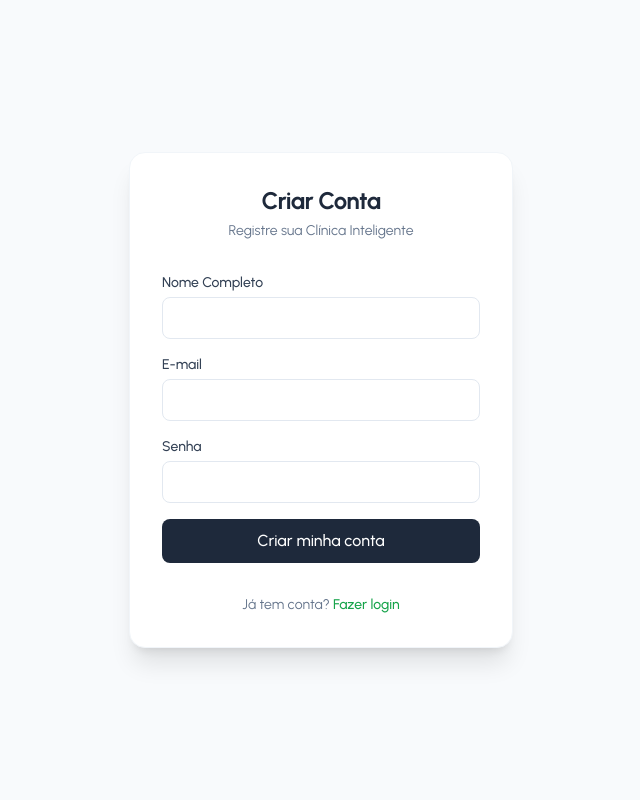
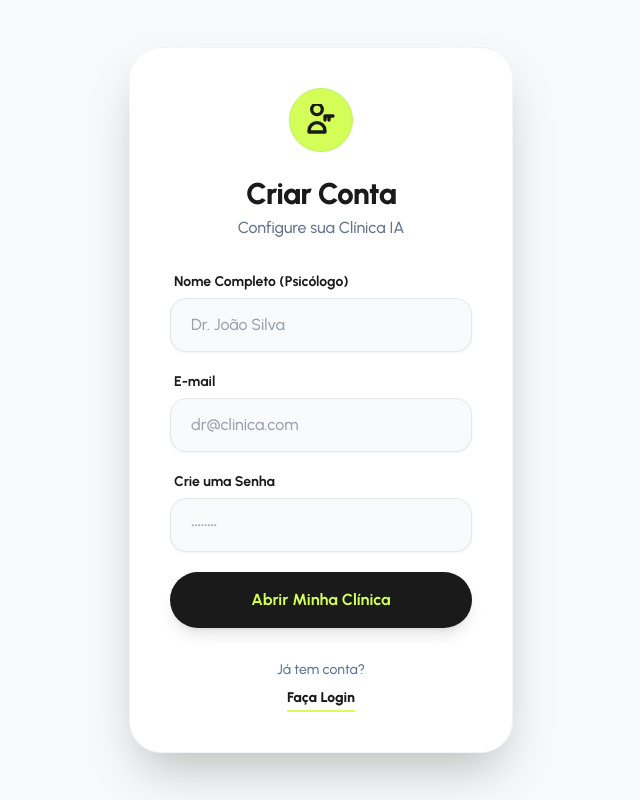
Before and after one commit to gpaolilo/Clinica_inteligente, a React (Vite) app in the folder apps/web/: page /register in a window 1280 px wide. Shown: the whole page, without its empty margins (319-959 px from the left). Built offline with nearby package versions, Linux system fonts and the light colour scheme; no server answers.

Commit message:
feat: implement authentication pages for user registration and login using Supabase

```diff
--- a/apps/web/src/pages/Login.tsx
+++ b/apps/web/src/pages/Login.tsx
@@ -23,52 +23,53 @@ export default function Login() {
   }
 
   return (
-    <div className="min-h-screen flex items-center justify-center bg-slate-50 px-4">
-      <div className="bg-white p-8 rounded-2xl shadow-xl w-full max-w-sm border border-slate-100">
-        <div className="text-center mb-8">
-          <div className="bg-primary-100 text-primary-600 w-12 h-12 rounded-full flex items-center justify-center mx-auto mb-4">
-            <svg className="w-6 h-6" fill="none" stroke="currentColor" viewBox="0 0 24 24">
-              <path strokeLinecap="round" strokeLinejoin="round" strokeWidth={2} d="M12 15v2m-6 4h12a2 2 0 002-2v-6a2 2 0 00-2-2H6a2 2 0 00-2 2v6a2 2 0 002 2zm10-10V7a4 4 0 00-8 0v4h8z" />
+    <div className="min-h-screen flex items-center justify-center bg-background px-4 font-sans selection:bg-neon selection:text-dark">
+      <div className="bg-surface p-10 rounded-[32px] shadow-2xl w-full max-w-sm border border-slate-100 flex flex-col items-center">
+        <div className="text-center mb-8 w-full">
+          <div className="bg-neon text-dark w-16 h-16 rounded-full flex items-center justify-center mx-auto mb-6 shadow-sm border border-lime-300">
+            <svg className="w-8 h-8" fill="none" stroke="currentColor" viewBox="0 0 24 24">
+              <path strokeLinecap="round" strokeLinejoin="round" strokeWidth={2.5} d="M12 15v2m-6 4h12a2 2 0 002-2v-6a2 2 0 00-2-2H6a2 2 0 00-2 2v6a2 2 0 002 2zm10-10V7a4 4 0 00-8 0v4h8z" />
             </svg>
           </div>
-          <h2 className="text-2xl font-bold text-slate-800 tracking-tight">Bem-vindo de volta</h2>
-          <p className="text-slate-500 mt-1 text-sm">Acesse sua Clínica Inteligente</p>
+          <h2 className="text-3xl font-extrabold text-dark tracking-tight">Clinica.ia</h2>
+          <p className="text-slate-500 font-medium mt-1">Inteligência Privada Autônoma</p>
         </div>
 
-        {error && <div className="bg-rose-50 text-rose-600 p-3 rounded-lg mb-4 text-sm border border-rose-100">{error}</div>}
+        {error && <div className="w-full bg-rose-50 text-rose-600 p-3 rounded-xl mb-4 text-sm font-semibold border border-rose-100 text-center">{error}</div>}
 
-        <form onSubmit={handleLogin} className="space-y-4">
+        <form onSubmit={handleLogin} className="space-y-5 w-full">
           <div>
-            <label className="block text-sm font-medium text-slate-700 mb-1">E-mail</label>
+            <label className="block text-sm font-bold text-dark mb-1.5 px-1">E-mail</label>
             <input
               type="email"
               required
               placeholder="dr@clinica.com"
-              className="w-full px-4 py-2 border border-slate-200 rounded-lg focus:ring-2 focus:ring-primary-500 focus:border-primary-500 outline-none transition-all"
+              className="w-full px-5 py-3.5 bg-slate-50 border border-slate-200 rounded-2xl focus:bg-white focus:ring-2 focus:ring-neon focus:border-neon outline-none transition-all text-dark font-medium shadow-sm"
               value={email}
               onChange={(e) => setEmail(e.target.value)}
             />
           </div>
           <div>
-             <label className="block text-sm font-medium text-slate-700 mb-1">Senha</label>
+             <label className="block text-sm font-bold text-dark mb-1.5 px-1">Senha</label>
              <input
               type="password"
               required
               placeholder="••••••••"
-              className="w-full px-4 py-2 border border-slate-200 rounded-lg focus:ring-2 focus:ring-primary-500 focus:border-primary-500 outline-none transition-all"
+              className="w-full px-5 py-3.5 bg-slate-50 border border-slate-200 rounded-2xl focus:bg-white focus:ring-2 focus:ring-neon focus:border-neon outline-none transition-all text-dark font-medium shadow-sm"
               value={password}
               onChange={(e) => setPassword(e.target.value)}
             />
           </div>
           <button
             disabled={loading}
-            className="w-full bg-primary-600 hover:bg-primary-700 text-white font-medium py-2.5 px-4 rounded-lg transition-colors mt-2 shadow-sm shadow-primary-500/30"
+            className="w-full bg-dark hover:bg-black text-neon font-bold py-4 px-6 rounded-full transition-all mt-4 shadow-lg hover:shadow-xl transform hover:-translate-y-1 flex justify-center items-center"
           >
-            {loading ? 'Autenticando...' : 'Entrar na Plataforma'}
+            {loading ? 'Autenticando...' : 'Acessar Plataforma'}
           </button>
         </form>
-        <p className="mt-8 text-center text-sm text-slate-500">
-          Não possui uma conta? <Link to="/register" className="text-primary-600 font-medium hover:text-primary-700">Abra sua clínica</Link>
+        <p className="mt-8 text-center text-sm font-medium text-slate-500">
+          Não possui uma clínica digital? <br/>
+          <Link to="/register" className="text-dark font-extrabold border-b-2 border-neon hover:text-black mt-2 inline-block transition-colors pb-0.5">Criar Conta</Link>
         </p>
       </div>
     </div>
--- a/apps/web/src/pages/Register.tsx
+++ b/apps/web/src/pages/Register.tsx
@@ -36,56 +36,65 @@ export default function Register() {
   }
 
   return (
-    <div className="min-h-screen flex items-center justify-center bg-slate-50 px-4">
-      <div className="bg-white p-8 rounded-2xl shadow-xl w-full max-w-sm border border-slate-100">
-        <div className="text-center mb-8">
-          <h2 className="text-2xl font-bold text-slate-800 tracking-tight">Criar Conta</h2>
-          <p className="text-slate-500 mt-1 text-sm">Registre sua Clínica Inteligente</p>
+    <div className="min-h-screen flex items-center justify-center bg-background px-4 font-sans selection:bg-neon selection:text-dark">
+      <div className="bg-surface p-10 rounded-[32px] shadow-2xl w-full max-w-sm border border-slate-100 flex flex-col items-center">
+        <div className="text-center mb-8 w-full">
+          <div className="bg-neon text-dark w-16 h-16 rounded-full flex items-center justify-center mx-auto mb-6 shadow-sm border border-lime-300">
+            <svg className="w-8 h-8" fill="none" stroke="currentColor" viewBox="0 0 24 24">
+              <path strokeLinecap="round" strokeLinejoin="round" strokeWidth={2.5} d="M18 9v3m-3-3v3m3-3h3m-3 0h-3m-2-5a4 4 0 11-8 0 4 4 0 018 0zM3 20a6 6 0 0112 0v1H3v-1z" />
+            </svg>
+          </div>
+          <h2 className="text-3xl font-extrabold text-dark tracking-tight">Criar Conta</h2>
+          <p className="text-slate-500 font-medium mt-1">Configure sua Clínica IA</p>
         </div>
 
-        {error && <div className="bg-rose-50 text-rose-600 p-3 rounded-lg mb-4 text-sm border border-rose-100">{error}</div>}
+        {error && <div className="w-full bg-rose-50 text-rose-600 p-3 rounded-xl mb-4 text-sm font-semibold border border-rose-100 text-center">{error}</div>}
 
-        <form onSubmit={handleRegister} className="space-y-4">
+        <form onSubmit={handleRegister} className="space-y-5 w-full">
           <div>
-            <label className="block text-sm font-medium text-slate-700 mb-1">Nome Completo</label>
+            <label className="block text-sm font-bold text-dark mb-1.5 px-1">Nome Completo (Psicólogo)</label>
             <input
               type="text"
               required
-              className="w-full px-4 py-2 border border-slate-200 rounded-lg focus:ring-2 focus:ring-primary-500 transition-all outline-none"
+              placeholder="Dr. João Silva"
+              className="w-full px-5 py-3.5 bg-slate-50 border border-slate-200 rounded-2xl focus:bg-white focus:ring-2 focus:ring-neon focus:border-neon outline-none transition-all text-dark font-medium shadow-sm"
               value={name}
               onChange={(e) => setName(e.target.value)}
             />
           </div>
           <div>
-            <label className="block text-sm font-medium text-slate-700 mb-1">E-mail</label>
+            <label className="block text-sm font-bold text-dark mb-1.5 px-1">E-mail</label>
             <input
               type="email"
               required
-              className="w-full px-4 py-2 border border-slate-200 rounded-lg focus:ring-2 focus:ring-primary-500 transition-all outline-none"
+              placeholder="dr@clinica.com"
+              className="w-full px-5 py-3.5 bg-slate-50 border border-slate-200 rounded-2xl focus:bg-white focus:ring-2 focus:ring-neon focus:border-neon outline-none transition-all text-dark font-medium shadow-sm"
               value={email}
               onChange={(e) => setEmail(e.target.value)}
             />
           </div>
           <div>
-             <label className="block text-sm font-medium text-slate-700 mb-1">Senha</label>
+             <label className="block text-sm font-bold text-dark mb-1.5 px-1">Crie uma Senha</label>
              <input
               type="password"
               required
+              placeholder="••••••••"
               minLength={6}
-              className="w-full px-4 py-2 border border-slate-200 rounded-lg focus:ring-2 focus:ring-primary-500 transition-all outline-none"
+              className="w-full px-5 py-3.5 bg-slate-50 border border-slate-200 rounded-2xl focus:bg-white focus:ring-2 focus:ring-neon focus:border-neon outline-none transition-all text-dark font-medium shadow-sm"
               value={password}
               onChange={(e) => setPassword(e.target.value)}
             />
           </div>
           <button
             disabled={loading}
-            className="w-full bg-slate-800 hover:bg-slate-900 text-white font-medium py-2.5 px-4 rounded-lg transition-colors mt-2"
+            className="w-full bg-dark hover:bg-black text-neon font-bold py-4 px-6 rounded-full transition-all mt-4 shadow-lg hover:shadow-xl transform hover:-translate-y-1 flex justify-center items-center"
           >
-            {loading ? 'Processando...' : 'Criar minha conta'}
+            {loading ? 'Criando Estrutura...' : 'Abrir Minha Clínica'}
           </button>
         </form>
-        <p className="mt-8 text-center text-sm text-slate-500">
-          Já tem conta? <Link to="/login" className="text-primary-600 font-medium hover:text-primary-700">Fazer login</Link>
+        <p className="mt-8 text-center text-sm font-medium text-slate-500">
+          Já tem conta? <br/>
+          <Link to="/login" className="text-dark font-extrabold border-b-2 border-neon hover:text-black mt-2 inline-block transition-colors pb-0.5">Faça Login</Link>
         </p>
       </div>
     </div>
```
